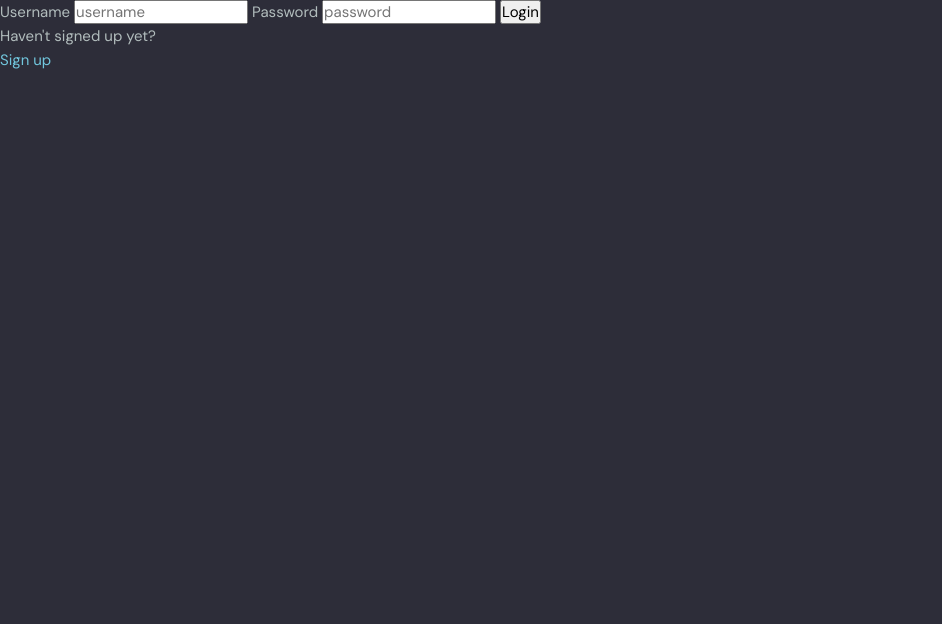
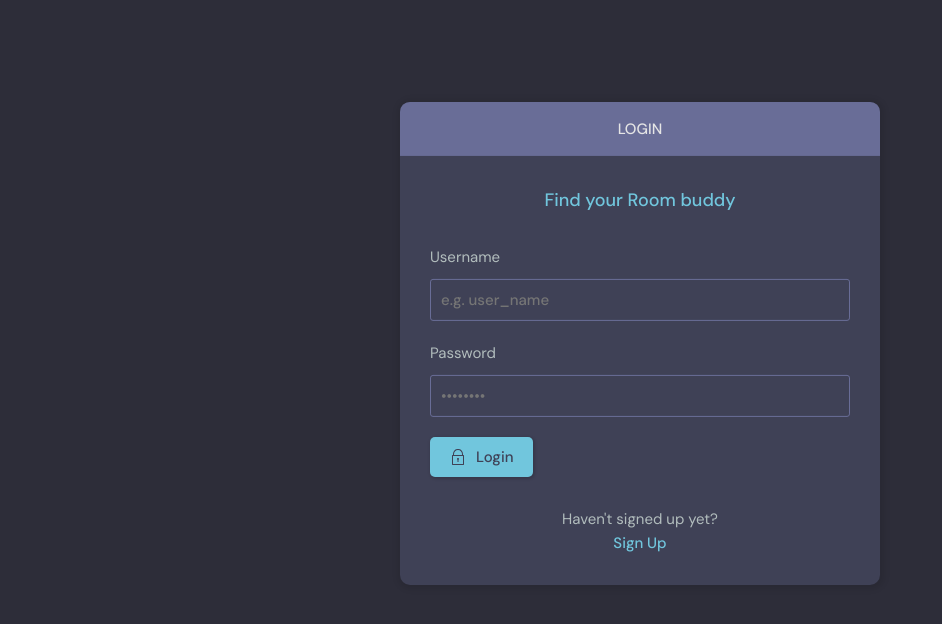
Before and after one commit to AbhilashGaurav/room_buddies, a Django app: a page that uses my_proj/base/templates/base/login_register.html in a window 1280 px wide. Shown: the part 76-700 px from the top of the page, without its empty margins (0-942 px from the left). Run offline with Django 4.2, Linux system fonts and the light colour scheme.

Commit message:
done with edit userpage

```diff
--- a/my_proj/base/templates/base/login_register.html
+++ b/my_proj/base/templates/base/login_register.html
@@ -1,29 +1,110 @@
-{%extends 'main.html' %}
+{% extends 'main.html' %}
+{%block content%}
+    <main class="auth layout">
+      {% if page == 'login'%}
+      <div class="container">
+        <div class="layout__box">
+          <div class="layout__boxHeader">
+            <div class="layout__boxTitle">
+              <h3>Login</h3>
+            </div>
+          </div>
+          <div class="layout__body">
+            <h2 class="auth__tagline">Find your Room buddy</h2>
 
-{%block content%}
-{% if page == 'login'%}
-<div>
-    <form method="post" action="">
+            <form class="form" action="" method="POST">
               {%csrf_token %}
-        <label>Username</label>
-        <input type="text" name="username" placeholder="username"/>
-        <label>Password</label>
-        <input type="password" name="password" placeholder="password"/>
-        <input type="submit" value="Login"/>
+              <div class="form__group form__group">
+                <label for="room_name">Username</label>
+                <input id="username" name="username" type="text" placeholder="e.g. user_name" />
+              </div>
+              <div class="form__group">
+                <label for="password">Password</label>
+                <input
+                  id="password"
+                  name="password"
+                  type="password"
+                  placeholder="&bull;&bull;&bull;&bull;&bull;&bull;&bull;&bull;"
+                />
+              </div>
+
+              <button class="btn btn--main" type="submit">
+                <svg
+                  version="1.1"
+                  xmlns="http://www.w3.org/2000/svg"
+                  width="32"
+                  height="32"
+                  viewBox="0 0 32 32"
+                >
+                  <title>lock</title>
+                  <path
+                    d="M27 12h-1v-2c0-5.514-4.486-10-10-10s-10 4.486-10 10v2h-1c-0.553 0-1 0.447-1 1v18c0 0.553 0.447 1 1 1h22c0.553 0 1-0.447 1-1v-18c0-0.553-0.447-1-1-1zM8 10c0-4.411 3.589-8 8-8s8 3.589 8 8v2h-16v-2zM26 30h-20v-16h20v16z"
+                  ></path>
+                  <path
+                    d="M15 21.694v4.306h2v-4.306c0.587-0.348 1-0.961 1-1.694 0-1.105-0.895-2-2-2s-2 0.895-2 2c0 0.732 0.413 1.345 1 1.694z"
+                  ></path>
+                </svg>
+
+                Login
+              </button>
             </form>
+
+            <div class="auth__action">
               <p>Haven't signed up yet?</p>
-    <a href="{%url 'register' %}">Sign up</a>
+              <a href="{%url 'register' %}" class="btn btn--link">Sign Up</a>
+            </div>
+          </div>
+        </div>
       </div>
       {%else%}
-<div>
-    <form method="post" action="">
+      <div class="container">
+        <div class="layout__box">
+          <div class="layout__boxHeader">
+            <div class="layout__boxTitle">
+              <h3>Register</h3>
+            </div>
+          </div>
+          <div class="layout__body">
+            <h2 class="auth__tagline">Find your Room buddy</h2>
+
+            <form class="form" action="" method="POST">
               {%csrf_token %}
-        {{form.as_p}}
-        <input type="submit" value="Register"/>
+              {%for field in form%}
+              <div class="form__group form__group">
+                <label for="room_name">{{field.label}}</label>
+                {{field}}
+              </div>
+              {%endfor%}
+
+
+              <button class="btn btn--main" type="submit">
+                <svg
+                  version="1.1"
+                  xmlns="http://www.w3.org/2000/svg"
+                  width="32"
+                  height="32"
+                  viewBox="0 0 32 32"
+                >
+                  <title>lock</title>
+                  <path
+                    d="M27 12h-1v-2c0-5.514-4.486-10-10-10s-10 4.486-10 10v2h-1c-0.553 0-1 0.447-1 1v18c0 0.553 0.447 1 1 1h22c0.553 0 1-0.447 1-1v-18c0-0.553-0.447-1-1-1zM8 10c0-4.411 3.589-8 8-8s8 3.589 8 8v2h-16v-2zM26 30h-20v-16h20v16z"
+                  ></path>
+                  <path
+                    d="M15 21.694v4.306h2v-4.306c0.587-0.348 1-0.961 1-1.694 0-1.105-0.895-2-2-2s-2 0.895-2 2c0 0.732 0.413 1.345 1 1.694z"
+                  ></path>
+                </svg>
+
+                Register
+              </button>
             </form>
-    <p>Already signed up yet?</p>
-    <a href="{%url 'login' %}">Login</a>
 
+            <div class="auth__action">
+              <p>Already signed up</p>
+              <a href="{%url 'login' %}" class="btn btn--link">Login</a>
+            </div>
+          </div>
+        </div>
       </div>
       {%endif%}
-{%endblock content%}
+    </main>
+{%endblock content %}
--- a/my_proj/base/templates/base/room.html
+++ b/my_proj/base/templates/base/room.html
@@ -7,7 +7,7 @@
         <div class="room">
           <div class="room__top">
             <div class="room__topLeft">
-              <a href="">
+              <a href="{% url 'home'%}">
                 <svg version="1.1" xmlns="http://www.w3.org/2000/svg" width="32" height="32" viewBox="0 0 32 32">
                   <title>arrow-left</title>
                   <path
@@ -54,13 +54,13 @@
                 </svg>
               </a>
             </div>
+            {% endif %}
           </div>
-          {% endif %}
           <div class="room__box scroll">
             <div class="room__header scroll">
               <div class="room__info">
                 <h3>{{room.name}}</h3>
-                <span>{{room.created|timesince}}</span>
+                <span>{{room.created|timesince}} ago</span>
               </div>
               <div class="room__hosted">
                 <p>HOSTED BY</p>
--- a/my_proj/base/templates/base/topics_component.html
+++ b/my_proj/base/templates/base/topics_component.html
@@ -8,12 +8,12 @@
       </li>
       {% for topic in topics%}
       <li>
-        <a href="{% url 'home'%}?q={{topic.name}}">{{topic.name}}<span>{{topic.room.set_all.count}}</span></a>
+        <a href="{% url 'home'%}?q={{topic.name}}">{{topic.name}}<span>{{topic.room_set.all.count}}</span></a>
       </li>
       {% endfor %}
 
     </ul>
-    <a class="btn btn--link" href="topics.html">
+    <a class="btn btn--link" href="/">
       More
       <svg version="1.1" xmlns="http://www.w3.org/2000/svg" width="32" height="32" viewBox="0 0 32 32">
         <title>chevron-down</title>
```
Also changed, not shown: my_proj/base/templates/base/delete.html (+34 -7 lines), my_proj/base/templates/base/delete_old.html (added, +10 -0 lines), my_proj/base/templates/base/login_register_old.html (added, +29 -0 lines), my_proj/base/templates/base/profile.html (line endings or trailing spaces), my_proj/db.sqlite3. Lines whose indentation alone changed are shown as unchanged.
